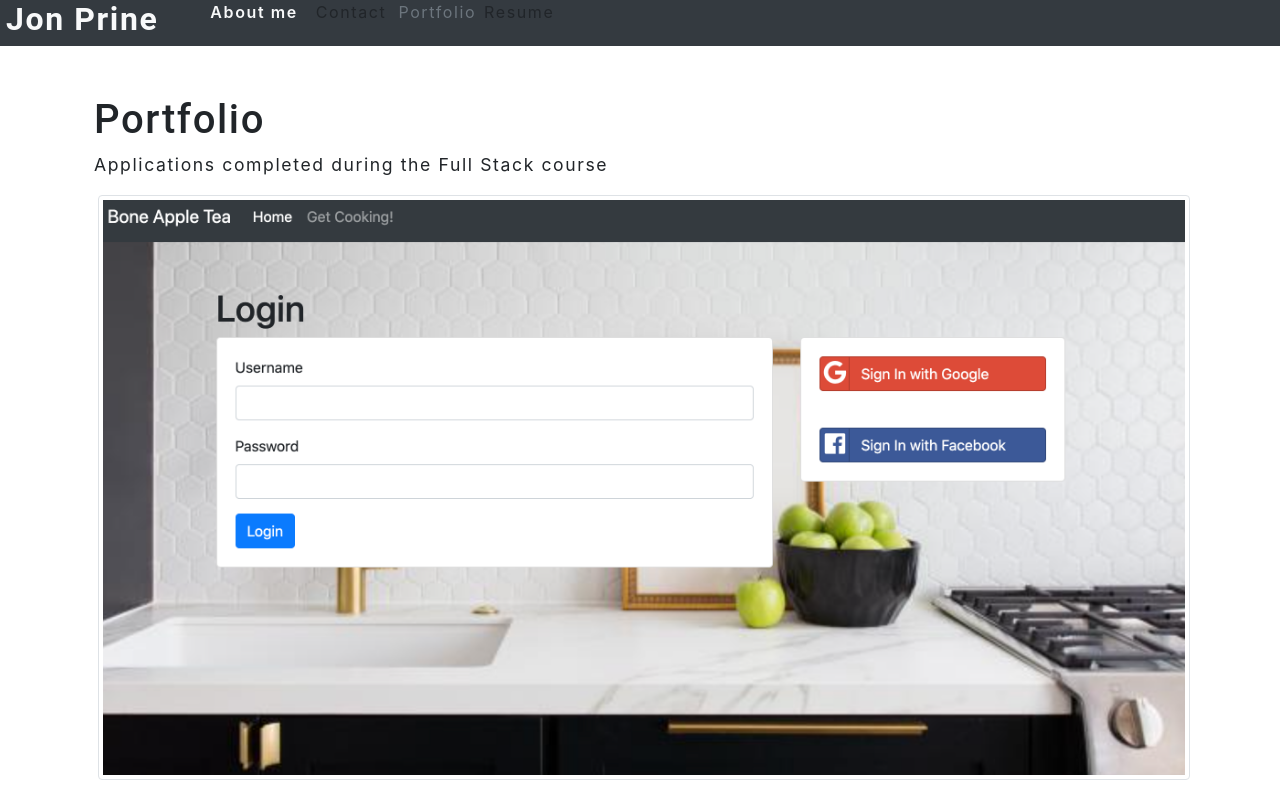
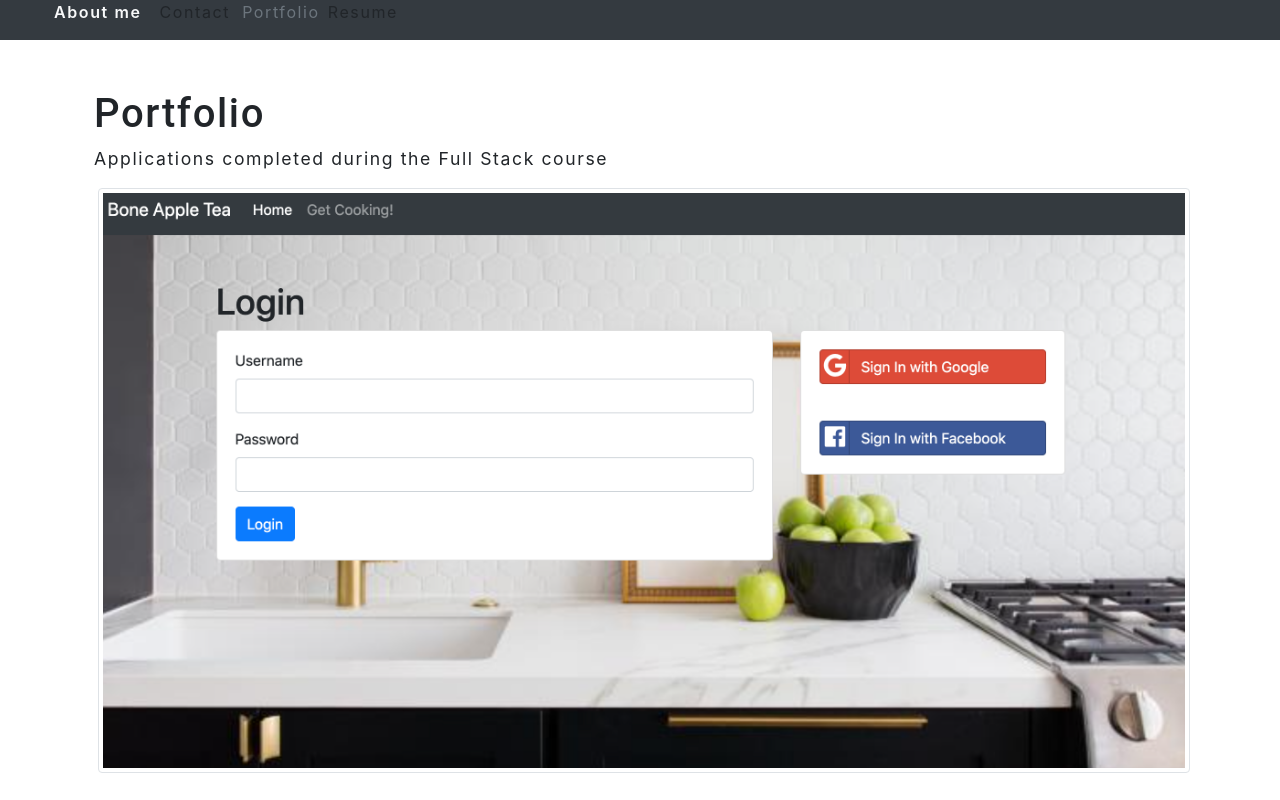
Before and after one commit to jonprine/react-portfolio, a React (Create React App) app: page / in a window 1280 px wide. Shown: the top 800 px of the page. Built offline with nearby package versions, Linux system fonts and the light colour scheme.

Commit message:
fixed link

```diff
--- a/src/components/Nav/index.js
+++ b/src/components/Nav/index.js
@@ -18,9 +18,6 @@ function Nav(props) {
   return (
     <header className="flex-row px-1">
       <h2>
-        <a data-testid="link" href="/">
-          <span role="img" aria-label="camera"> </span> Jon Prine
-        </a>
       </h2>
       <nav>
         <ul className="flex-row">
```
